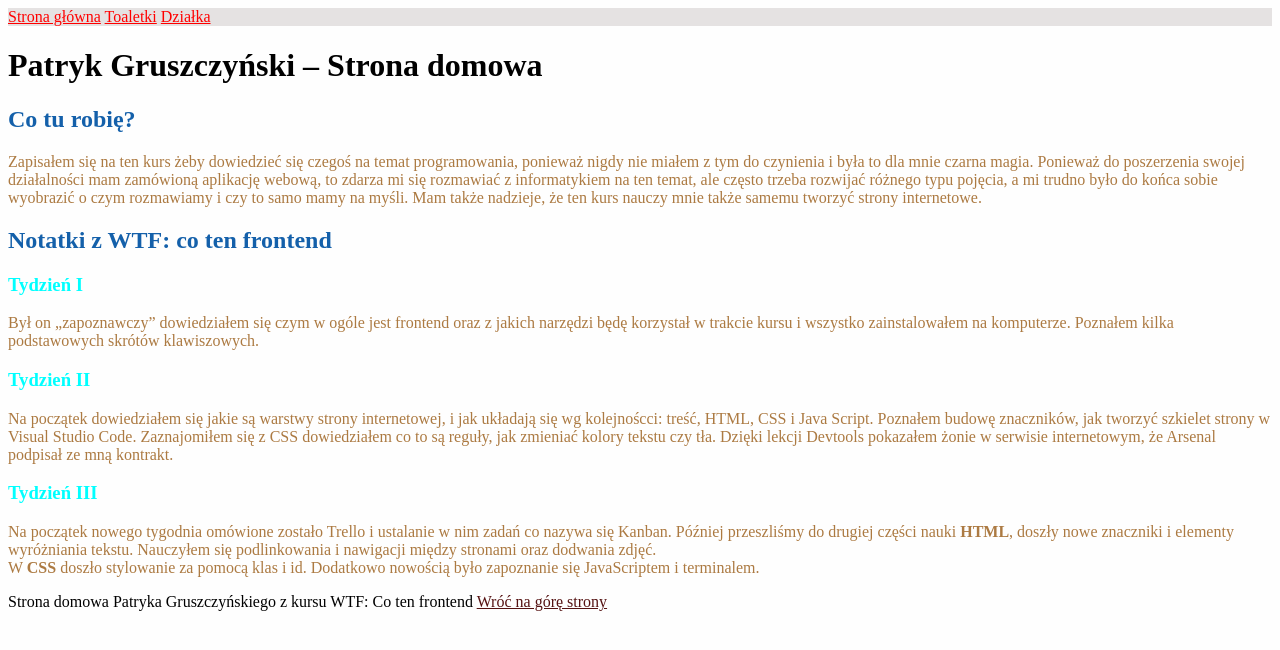
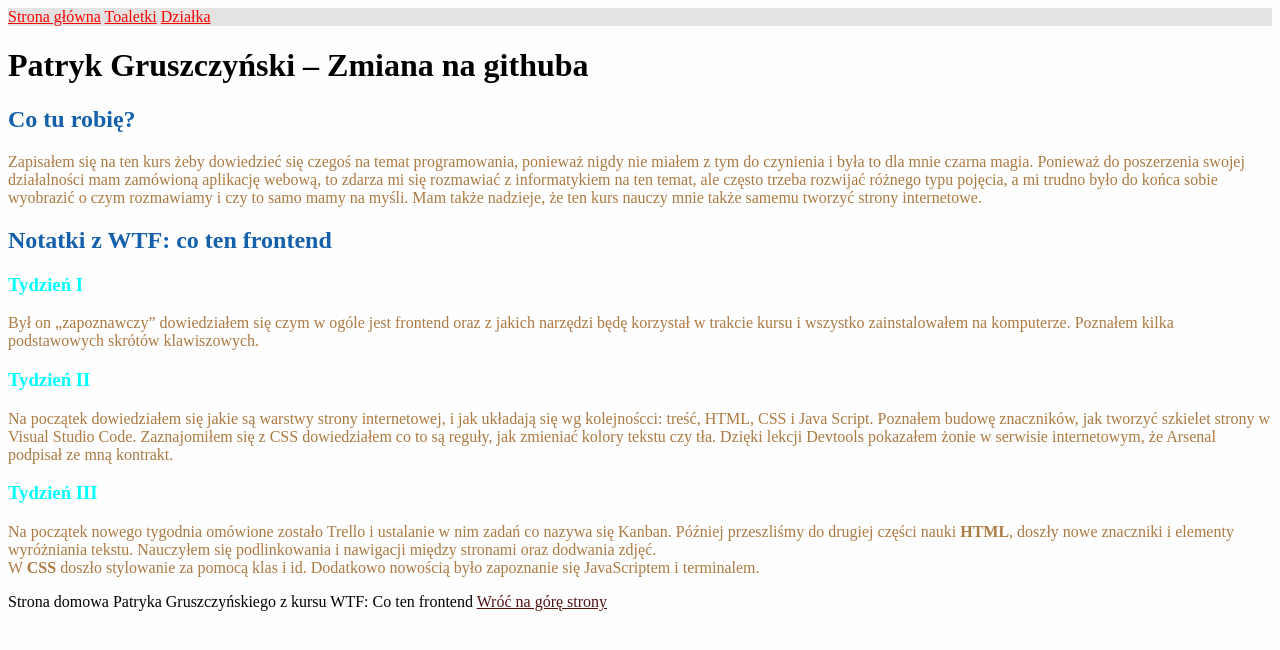
Before and after one commit to patryk-gruszczynski/homepage, a plain HTML site: page index.html in a window 1280 px wide. Drawn offline with Linux system fonts and the light colour scheme.

Commit message:
new heading content

```diff
--- a/index.html
+++ b/index.html
@@ -19,7 +19,7 @@
     <main>
 
         <header>
-            <h1>Patryk Gruszczyński – Strona domowa</h1>
+            <h1>Patryk Gruszczyński – Zmiana na githuba</h1>
         </header>
 
         <section>
```
